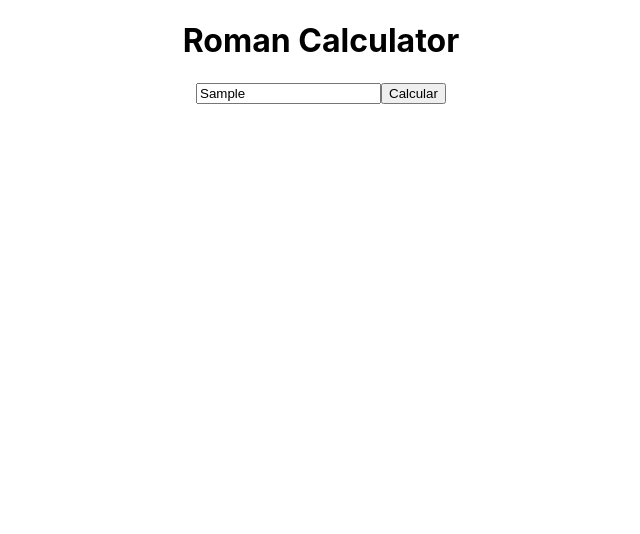
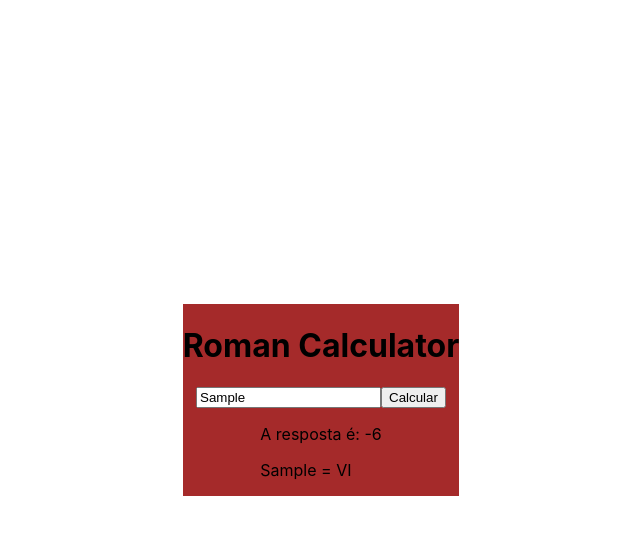
Before and after one commit to BrunoAngeloti/RomanCalculator, a React (Create React App) app: page / in a window 1280 px wide. Both pictures are taken after typing "Sample" into the empty fields and a click on the button "Calcular". Shown: the top 534 px of the page, without its empty margins (319-959 px from the left). Built offline with nearby package versions, Linux system fonts and the light colour scheme.

Commit message:
Resultado aparecendo na tela

```diff
--- a/src/components/RomanCalculator.js
+++ b/src/components/RomanCalculator.js
@@ -4,6 +4,23 @@ import '../styles/components/RomanCalculator.css';
 function RomanCalculator() {
 
     const [expression, setExpression] = useState('');
+    const [clear, setClear] = useState(false);
+    const [expressionFinal, setExpressionFinal] = useState('');
+    const [result, setResult] = useState();
+
+    function intToRoman(num) {
+
+        var digits = String(+num).split(""),
+        key = ["","C","CC","CCC","CD","D","DC","DCC","DCCC","CM",
+        "","X","XX","XXX","XL","L","LX","LXX","LXXX","XC",
+        "","I","II","III","IV","V","VI","VII","VIII","IX"],
+        roman_num = "",
+        i = 3;
+
+        while (i--)
+            roman_num = (key[+digits.pop() + (i * 10)] || "") + roman_num;
+        return Array(+digits.join("") + 1).join("M") + roman_num;
+    }
 
     function char_to_int(c){
         switch (c){
@@ -37,23 +54,22 @@ function RomanCalculator() {
     }
 
     function calculation(expression){
-        var sum = 0;
+        var res = 0;
         for(var i = 0; i < expression.length; i = i+2){
             if(i > 1){
                 if(expression[i-1] === '+'){
-                    sum += romanToInt(expression[i]);
+                    res += romanToInt(expression[i]);
                 }else if(expression[i-1] === '-'){
-                    sum -= romanToInt(expression[i]);
+                    res -= romanToInt(expression[i]);
                 }else{
                     console.log("IMPOSSIVEL")
                 }
             }else{
-                sum += romanToInt(expression[i]);
+                res += romanToInt(expression[i]);
             }
-
         }
 
-        return sum;
+        return res;
     }
 
     function getExpression(e){
@@ -63,24 +79,35 @@ function RomanCalculator() {
         let expres = expression.split(' ').join('');
         let numbers = expres.split(new RegExp('(['+ separators.join('') + '])'))
 
-        console.log(numbers);
+        setExpression(expres);
+        setClear(true);
 
         let res = calculation(numbers);
-
-        console.log(res)
+        setResult(res);
     }
 
-    function handleChange(e) {
-        setExpression(e.target.value);
+    function HandleChange(e){
+        setExpression(e.target.value)
+        setClear(false)
     }
 
     return (
         <div className="container">
+            <h1>Roman Calculator</h1>
             <form onSubmit={getExpression}>
-                <h1>Roman Calculator</h1>
-                <input onChange={handleChange} type="text" />
+                <input onChange={HandleChange} type="text" />
                 <button type="submit">Calcular</button>
             </form>
+
+            {
+                clear && (
+                    <div>
+                        <p>A resposta é: {result}</p>
+                        <p>{expression} = {intToRoman(result)}</p>
+                    </div>
+                )
+            }
+
         </div>
     );
 }
--- a/src/styles/App.css
+++ b/src/styles/App.css
@@ -1,3 +1,6 @@
 .App {
-  text-align: center;
+  display: flex;
+  align-items: center;
+  justify-content: center;
+  height:100vh;
 }
--- a/src/styles/components/RomanCalculator.css
+++ b/src/styles/components/RomanCalculator.css
@@ -2,4 +2,7 @@
     display:flex;
     align-items:center;
     justify-content:center;
+    background-color: brown;
+
+    flex-direction: column;
 }
```
